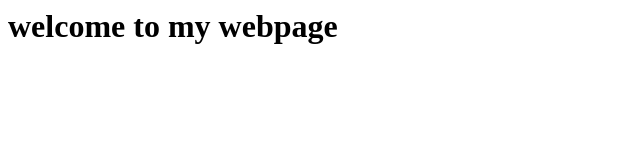
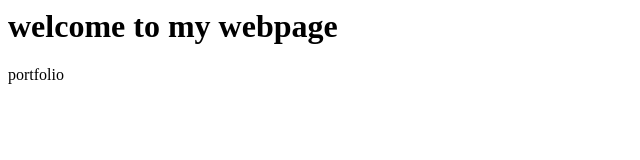
Before and after one commit to Thilagavathimathavan/Thilagavathi, a plain HTML site: page index.html in a window 1280 px wide. Shown: the full height of the page, 0-640 px from the left. Drawn offline with Linux system fonts and the light colour scheme.

Commit message:
Update index.html

```diff
--- a/index.html
+++ b/index.html
@@ -5,6 +5,7 @@
 </head>
 <body>
 <h1>welcome to my webpage</h1>
-  <a href="https://thilagavathimathavan.github.io/Thilagavathi/">
+  <p>portfolio</p>
+  <a href="https://thilagavathimathavan.github.io/Thilagavathi/web.html">
 </body>
 </html>
```
